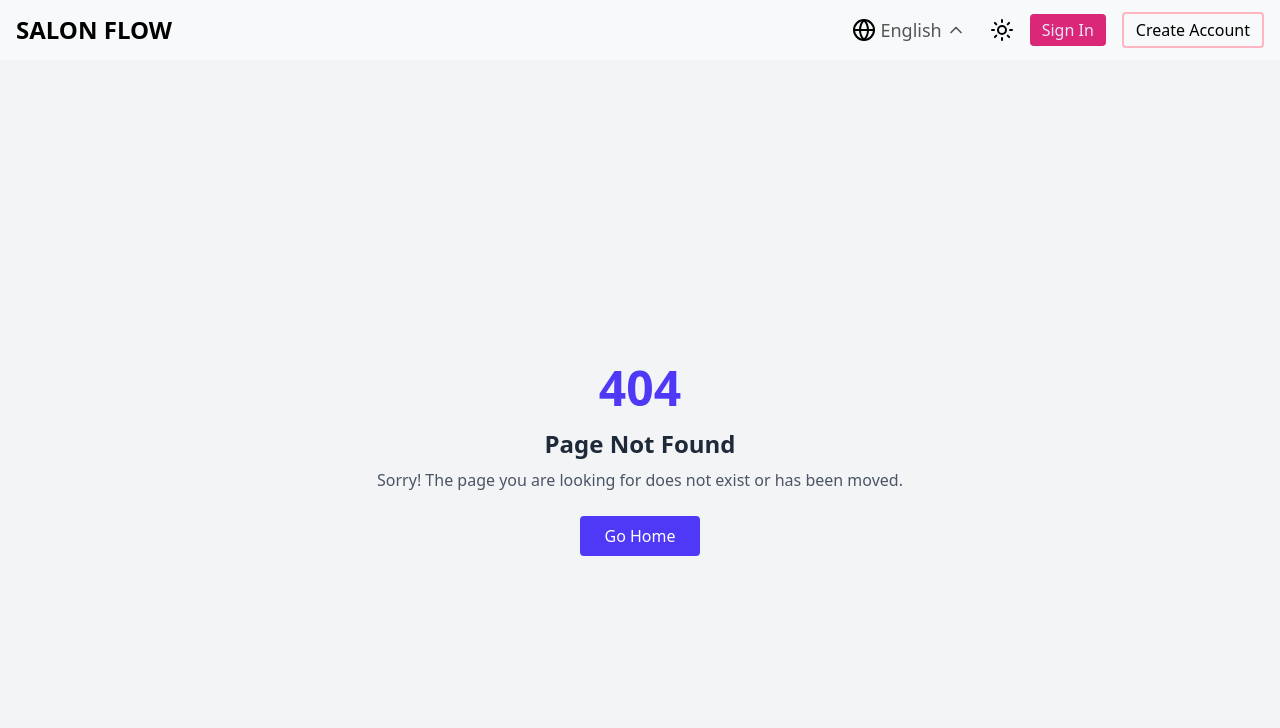
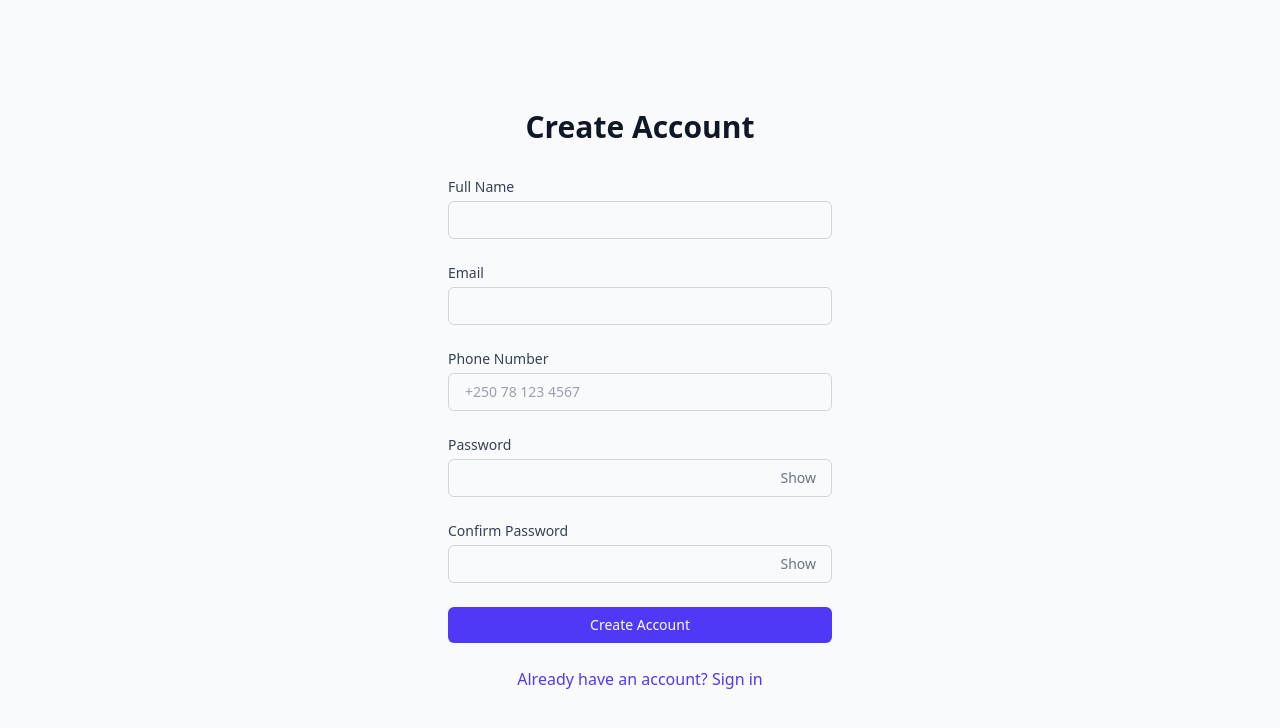
Before and after one commit to benidama/redux_with_toolkit, a React (Vite) app: page /create-account in a window 1280 px wide. Before the commit this address had no page. Shown: the top 728 px of the page. Built offline with nearby package versions, Linux system fonts and the light colour scheme.

Commit message:
adding create accont page

```diff
--- a/src/App.tsx
+++ b/src/App.tsx
@@ -3,12 +3,14 @@ import LandingPage from './pages/LandingPage';
 import NotFound from './pages/NotFound';
 import Navigation from './components/Navigation';
 import Login from './components/Login';
+import CreateAccount from './components/CreateAccount';
 
 const App = () => {
   return (
     <Router>
       <Routes>
         <Route path="/sign-in" element={<Login onLogin={async () => {}} />} />
+        <Route path="/create-account" element={<CreateAccount />} />
         <Route path="/*" element={
           <div>
             <Navigation />
--- /dev/null
+++ b/src/components/CreateAccount.tsx
@@ -0,0 +1,82 @@
+import { useState } from 'react';
+import { Link } from 'react-router-dom';
+import Input from './Input';
+import Button from './Button';
+
+const CreateAccount = () => {
+  const [formData, setFormData] = useState({
+    name: '',
+    email: '',
+    phone: '',
+    password: '',
+    confirmPassword: ''
+  });
+
+  const handleChange = (field: string) => (event: React.ChangeEvent<HTMLInputElement>) => {
+    setFormData(prev => ({ ...prev, [field]: event.target.value }));
+  };
+
+  const handleSubmit = (event: React.FormEvent) => {
+    event.preventDefault();
+    console.log('Create account:', formData);
+  };
+
+  return (
+    <div className="min-h-screen flex items-center justify-center bg-gray-50">
+      <div className="max-w-md w-full space-y-8 p-8">
+        <div>
+          <h2 className="text-3xl font-bold text-center text-gray-900">Create Account</h2>
+        </div>
+        <form className="space-y-6" onSubmit={handleSubmit}>
+          <Input
+            label="Full Name"
+            type="text"
+            required
+            value={formData.name}
+            onChange={handleChange('name')}
+          />
+          <Input
+            label="Email"
+            type="email"
+            required
+            value={formData.email}
+            onChange={handleChange('email')}
+          />
+          <Input
+            label="Phone Number"
+            type="tel"
+            inputMode="tel"
+            placeholder="+250 78 123 4567"
+            required
+            value={formData.phone}
+            onChange={handleChange('phone')}
+          />
+          <Input
+            label="Password"
+            type="password"
+            required
+            showToggle
+            value={formData.password}
+            onChange={handleChange('password')}
+          />
+          <Input
+            label="Confirm Password"
+            type="password"
+            required
+            showToggle
+            value={formData.confirmPassword}
+            onChange={handleChange('confirmPassword')}
+          />
+          <Button type="submit">Create Account</Button>
+          <div className="text-center">
+            <Link to="/sign-in" className="text-indigo-600 hover:text-indigo-500">
+              Already have an account? Sign in
+            </Link>
+          </div>
+        </form>
+      </div>
+    </div>
+  );
+};
+
+export default CreateAccount;
--- a/src/components/Login.tsx
+++ b/src/components/Login.tsx
@@ -1,4 +1,5 @@
 import React, { useState } from 'react';
+import { Link } from 'react-router-dom';
 import Input from '../components/Input';
 import Button from '../components/Button';
 
@@ -75,6 +76,11 @@ const Login: React.FC<LoginProps> = ({ onLogin }) => {
 
           <Button isLoading={isSubmitting}>Sign in</Button>
         </form>
+        <div className="text-center mt-4">
+          <Link to="/create-account" className="text-indigo-600 hover:text-indigo-500">
+            Don't have an account? Create one
+          </Link>
+        </div>
       </div>
     </div>
   );
--- a/src/pages/PersonDetailsPage.tsx
+++ /dev/null
@@ -1,80 +0,0 @@
-
-import type { RootState } from '../app/store/todoStore';
-
-// import type { RootState } from '@reduxjs/toolkit/query'
-import React, { useState } from 'react'
-import { useDispatch, useSelector } from 'react-redux'
-import { addPerson, removePerson } from '../app/feature/todoslice'
-
-const PersonDetailsPage = () => {
-    const [name, setName] = useState("")
-    const [age, setAge] = useState<number>(0)
-    const [sex, setSex] = useState("")
-
-    const distpatch = useDispatch()
-    const persons = useSelector((state:RootState) => state.person.persons)
-
-    const handleSubmit = (e: React.FormEvent<HTMLFormElement>) =>{
-        e.preventDefault()
-        if(name.trim() && age> 18 && sex.trim()){
-            distpatch(addPerson({name,age,sex}));
-            setName(""),
-            setAge(0),
-            setSex("")
-        }
-    }
-
-  return (
-    <div>
-        <h1 className='text-center text-6xl m-5'>Person details listing</h1>
-        <p className='text-center text-2xl text-gray-500 mb-10'>
-            Add your details here and see them listed below
-        </p>
-        <form action="#" onSubmit={handleSubmit}
-        className='flex flex-col justify-center items-center shadow-md shadow-gray-300 space-y-5'>
-            <div>
-
-                <label htmlFor="name" className='text-2xl text-gray-900 pr-2'>Add your name:</label>
-                <input type="text"  value={name} required onChange={e => setName(e.target.value)} className='py-2 px-5 border-2 border-gray-200'/>
-
-            </div>
-            <div>
-                <label htmlFor="age" className='text-2xl text-gray-900 pr-2'>Add your age:</label>
-            <input type="number"   value={age} required onChange={e => setAge(Number(e.target.value))} className='py-2 px-5 border-2 border-gray-200'/>
-            </div>
-            <div>
-                <label htmlFor="sex" className='text-2xl text-gray-900 pr-2'>Add your sex:</label>
-                <input type="text"  value={sex} required onChange={e => setSex(e.target.value)} className='py-2 px-5 border-2 border-gray-200'/>
-            </div>
-            <button className='text-white bg-blue-700 text-center px-5 m-5 py-2 rounded-md'>Add person</button>
-        </form>
-
-        {/* Listing my expenses */}
-
-        <div className='grid grid-cols-1 sm:grid-cols-2 md:grid-cols-3 lg:grid-cols-4 space-x-3 space-y-3 mt-10'>
-       {persons.map((man) => (
-    <div
-      key={man.id}
-      className="flex flex-col justify-center items-start px-5 py-5 gap-5 shadow-md shadow-gray-500"
-    >
-        <div>
-            <h1 className='text-3xl'>{man.name}</h1>
-      <p>{man.age}</p>
-      <p>{man.sex}</p>
-        </div>
-      <button
-      onClick={() =>{
-        distpatch(removePerson(man.id))
-      }}
-      className="text-white bg-red-600 p-2 rounded-md">
-        Remove person
-        </button>
-    </div>
-  ))}
-</div>
-
-    </div>
-  )
-}
-
-export default PersonDetailsPage
```
